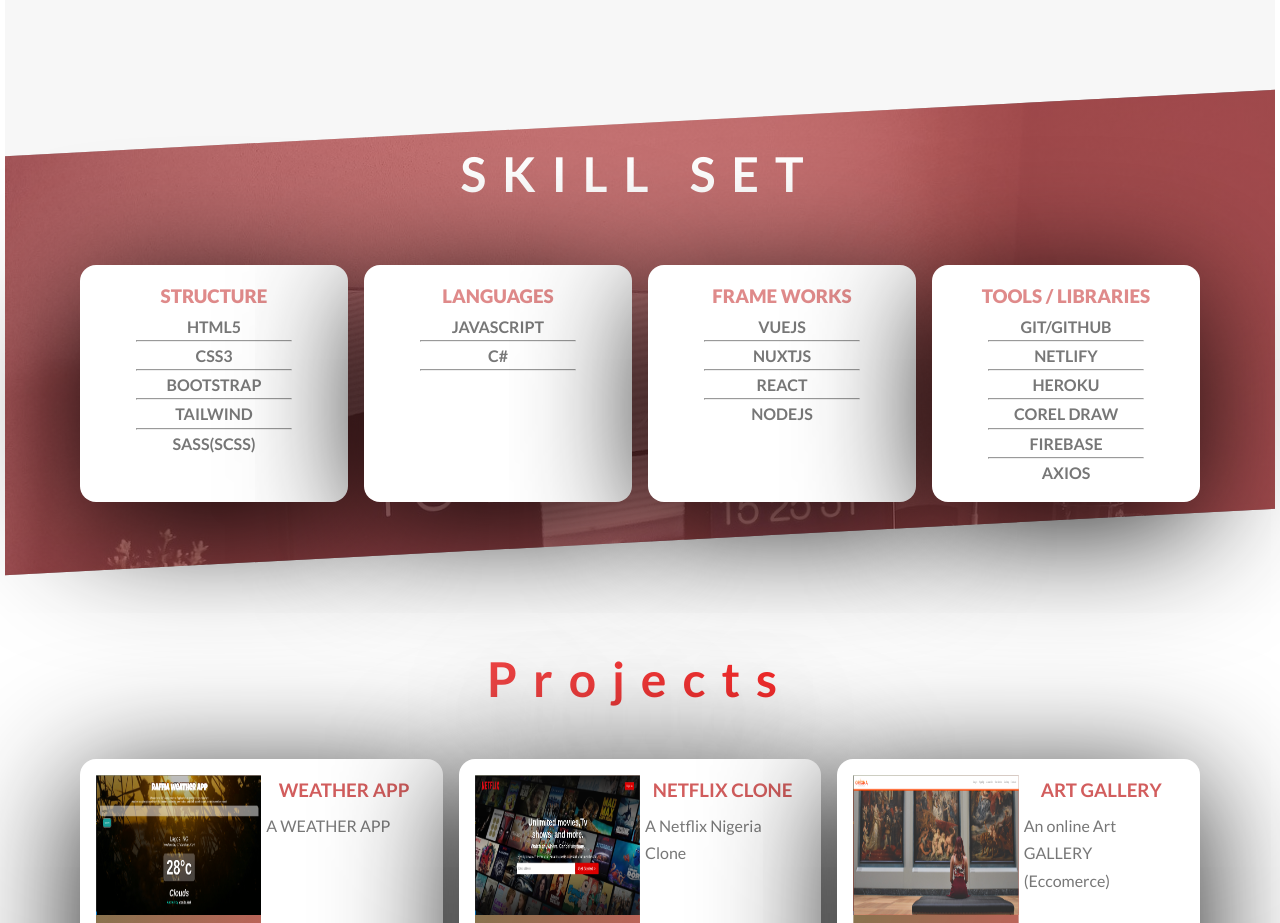
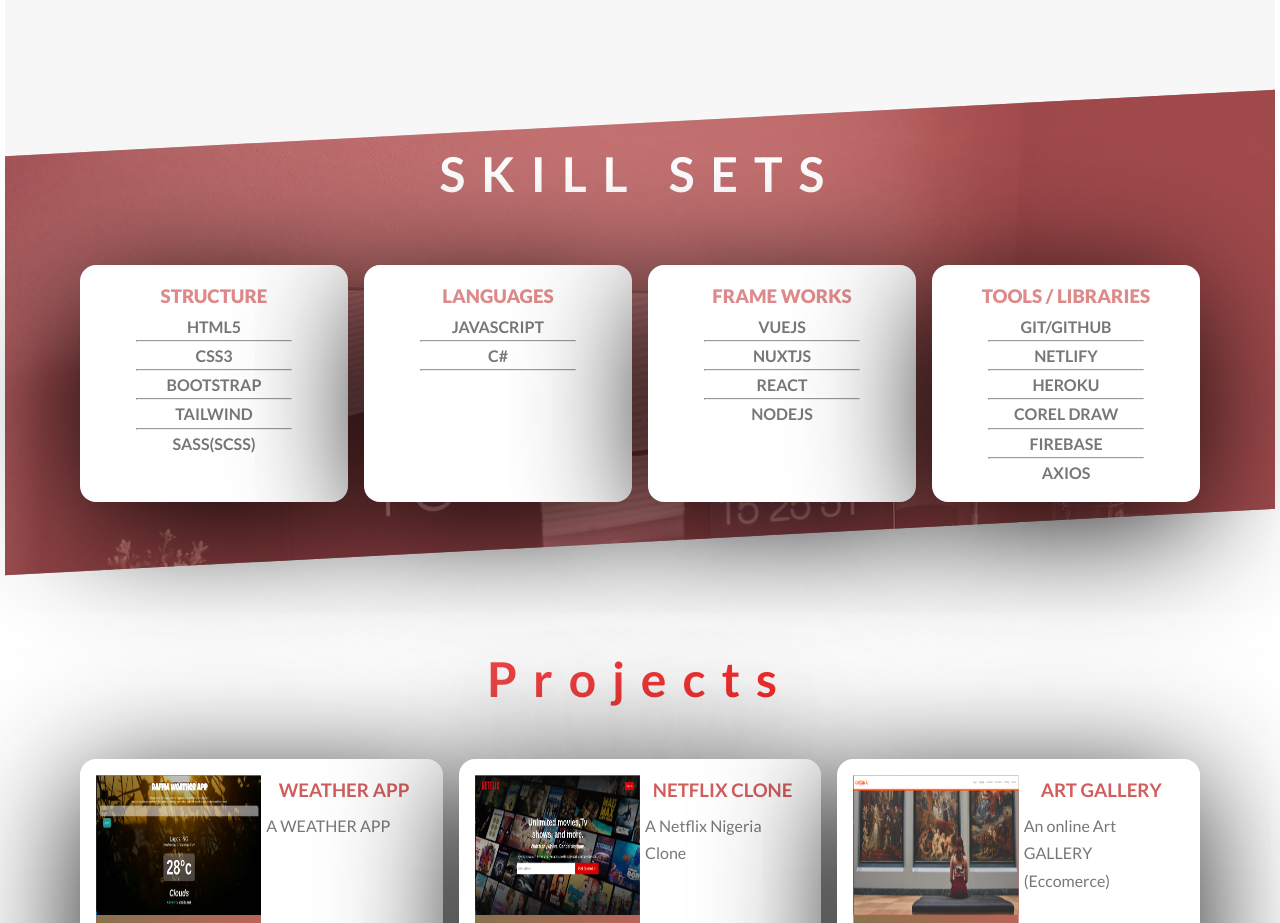
Before and after one commit to favourmark05/mfonido, a Vue app: page / in a window 1280 px wide. Shown: the part 1420-2343 px from the top of the page. Built offline with nearby package versions, Linux system fonts and the light colour scheme; what vue-sweetalert2 would draw is missing.

Commit message:
added S to set

```diff
--- a/src/components/webLayers/skills.vue
+++ b/src/components/webLayers/skills.vue
@@ -3,7 +3,7 @@
     <div class="skills">
       <div class="skill-head">
         <h1 class="heading">
-          SKILL SET
+          SKILL SETS
         </h1>
       </div>
       <div class="cards">
```
